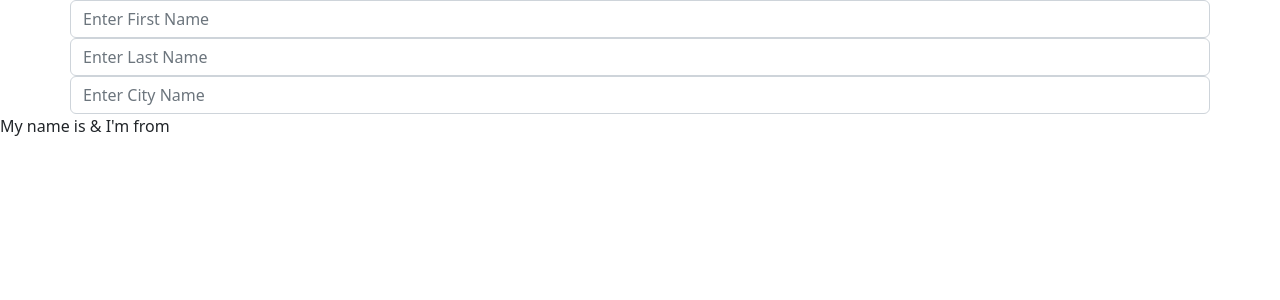
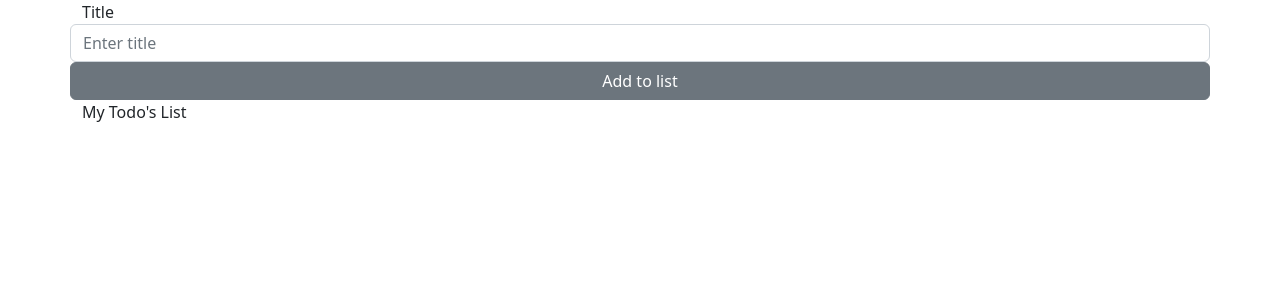
Before and after one commit to xDAnkit/react-js-lab-session, a React (Vite) app: page / in a window 1280 px wide. Shown: the top 300 px of the page. Built offline with nearby package versions, Linux system fonts and the light colour scheme.

Commit message:
Day 7 Content - Nested states

```diff
--- /dev/null
+++ b/src/Day-7/MyTodo.jsx
@@ -0,0 +1,48 @@
+import { useState } from "react";
+import { Button, Container, Input, Row } from "reactstrap";
+
+const MyTodo = () => {
+  const [todo, setTodo] = useState([]);
+  const [newTodoTitle, setNewTodoTitle] = useState("");
+
+  const handleAddTodo = () => {
+    const todoElement = {
+      id: new Date().getTime(),
+      title: newTodoTitle,
+      createdAt: new Date(),
+    };
+
+    setTodo([...todo, todoElement]);
+    setNewTodoTitle("");
+
+    //
+  };
+
+  console.log("LN19:", todo);
+  return (
+    <>
+      <Container>
+        <Row>
+          <label>Title</label>
+          <Input
+            placeholder="Enter title"
+            value={newTodoTitle}
+            onChange={(e) => setNewTodoTitle(e.target.value)}
+          />
+        </Row>
+        <Row>
+          <Button onClick={handleAddTodo}>Add to list</Button>
+        </Row>
+
+        <p>My Todo's List</p>
+        <ul>
+          {todo.map((item) => {
+            return <li key={item.id}>{item.title}</li>;
+          })}
+        </ul>
+      </Container>
+    </>
+  );
+};
+
+export default MyTodo;
--- /dev/null
+++ b/src/Day-7/NestedStateWithFC.jsx
@@ -0,0 +1,54 @@
+import { useState } from "react";
+import { Container, Input, Row, Col } from "reactstrap";
+
+const NestedStateWithFC = () => {
+  const [profile, setProfile] = useState({
+    fName: "",
+    lName: "",
+  });
+
+  const _handleInputChange = (e) => {
+    const { name, value } = e.target;
+    console.log({ name, value }, e.target);
+    //setProfile({ ...profile, [name]: value });
+    setProfile((prevState) => {
+      return {
+        ...prevState,
+        [name]: value,
+      };
+    });
+  };
+  return (
+    <>
+      <Container>
+        <Row>
+          <Col>
+            <label>First Name</label>
+            <Input
+              placeholder="Enter first Name"
+              value={profile.fName}
+              name="fName"
+              onChange={_handleInputChange}
+            />
+          </Col>
+          <Col>
+            <label>Last Name</label>
+            <Input
+              placeholder="Enter last Name"
+              value={profile.lName}
+              name="lName"
+              onChange={_handleInputChange}
+            />
+          </Col>
+        </Row>
+        <Row>
+          <p>
+            My name is {profile.fName} {profile.lName}
+          </p>
+        </Row>
+      </Container>
+    </>
+  );
+};
+
+export default NestedStateWithFC;
--- a/src/main.jsx
+++ b/src/main.jsx
@@ -4,9 +4,11 @@ import "bootstrap/dist/css/bootstrap.min.css";
 import RegisterUser from "./Day-5/RegisterUser";
 import RegisterUserV2 from "./Day-5/RegisterUserV2";
 import RegisterUserV3 from "./Day-6/RegisterUserV3";
+import NestedStateWithFC from "./Day-7/NestedStateWithFC";
+import MyTodo from "./Day-7/MyTodo";
 
 ReactDOM.createRoot(document.getElementById("root")).render(
   <>
-    <RegisterUserV3 />
+    <MyTodo />
   </>
 );
```
Also changed, not shown: src/Day-6/Calculator.jsx (added, +13 -0 lines).
